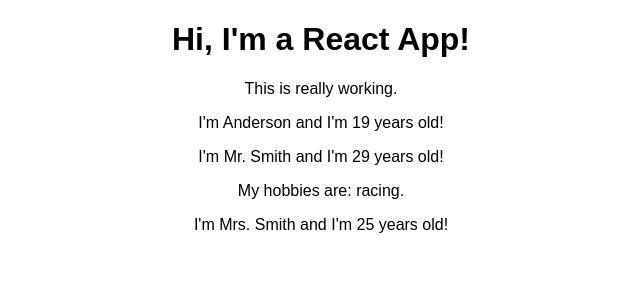
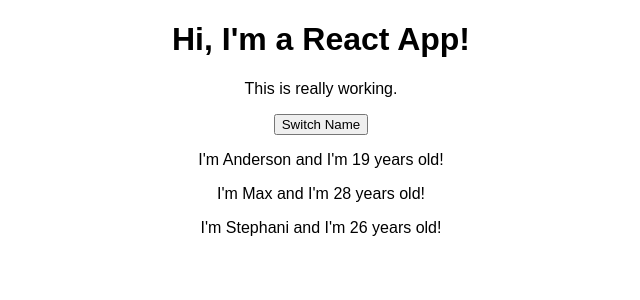
Before and after one commit to AndersonCossul/learning-react, a React (Create React App) app: page / in a window 1280 px wide. Shown: the top 300 px of the page, without its empty margins (319-959 px from the left). Built offline with nearby package versions, Linux system fonts and the light colour scheme.

Commit message:
Touching state.

```diff
--- a/src/App.js
+++ b/src/App.js
@@ -3,16 +3,23 @@
 import Person from './Person/Person'
 
 class App extends Component {
+  state = {
+    persons: [
+      { name: 'Anderson', age: 19 },
+      { name: 'Max', age: 28 },
+      { name: 'Stephani', age: 26 },
+    ]
+  }
+
   render() {
     return (
       <div className="App">
         <h1>Hi, I'm a React App!</h1>
         <p>This is really working.</p>
-        <Person name="Anderson" age="19"/>
-        <Person name="Mr. Smith" age="29">
-          My hobbies are: racing.
-        </Person>
-        <Person name="Mrs. Smith" age="25"/>
+        <button>Switch Name</button>
+        <Person name={this.state.persons[0].name} age={this.state.persons[0].age}/>
+        <Person name={this.state.persons[1].name} age={this.state.persons[1].age}/>
+        <Person name={this.state.persons[2].name} age={this.state.persons[2].age}/>
       </div>
     );
   }
```
